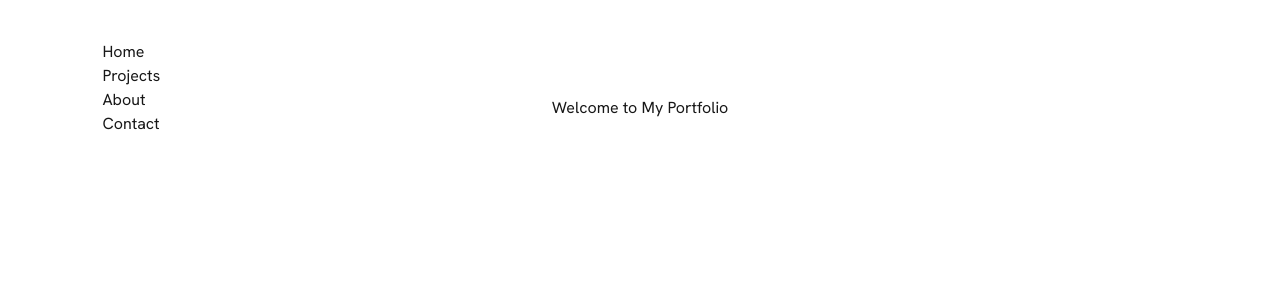
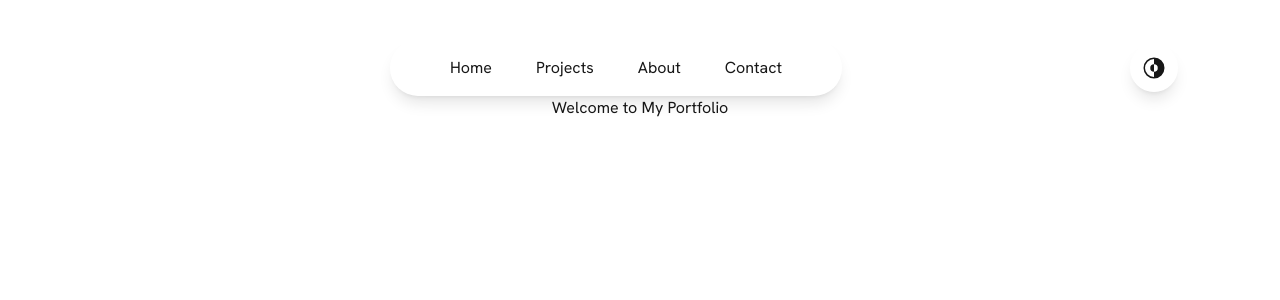
Before and after one commit to myavonbehren/portfolio, a Next.js app in the folder mya-portfolio/: page / in a window 1280 px wide. Shown: the top 300 px of the page. Built offline with nearby package versions, Linux system fonts and the light colour scheme.

Commit message:
Enhance Navbar component with mobile menu functionality and improved styling; refactor NavLinks for better structure and clarity.

```diff
--- a/mya-portfolio/src/app/ui/navbar.tsx
+++ b/mya-portfolio/src/app/ui/navbar.tsx
@@ -1,22 +1,69 @@
+'use client'
+
 import Link from 'next/link'
-import React from 'react'
+import { useRef } from 'react'
+import { CgMenuRightAlt } from "react-icons/cg";
+import { IoInvertMode } from "react-icons/io5";
+import { IoInvertModeOutline } from "react-icons/io5";
+import { CgClose } from "react-icons/cg";
 
 const Navbar = () => {
+    const sideMenuRef = useRef<HTMLDivElement>(null)
+
+    const openSideMenu = () => {
+        if (sideMenuRef.current) {
+            sideMenuRef.current.style.transform = 'translateX(-16rem)'
+        }
+    }
+
+    const closeSideMenu = () => {
+        if (sideMenuRef.current) {
+            sideMenuRef.current.style.transform = 'translateX(16rem)'
+        }
+    }
+
   return (
     <>
     <nav className='
     w-full fixed top-6 px-5 lg:px-8 xl:px-[8%] py-4
-    flex items-center justify-between
+    flex items-center justify-between z-50
     '>
-        <ul>
-            <li><Link href="/">Home</Link></li>
-            <li><Link href="#projects">Projects</Link></li>
-            <li><Link href="#about">About</Link></li>
-            <li><Link href="#contact">Contact</Link></li>
-        </ul>
+        <div>
+            {/* Nothing here */}
+        </div>
+
+        <div className='hidden md:flex items-center gap-7 lg:gap-11 rounded-full px-15 py-4 shadow-lg bg-white/10 backdrop-blur-sm'>
+            <Link href="/">Home</Link>
+            <Link href="#projects">Projects</Link>
+            <Link href="#about">About</Link>
+            <Link href="#contact">Contact</Link>
+        </div>
+
+        <div className='flex items-center gap-'>
+            <button className='rounded-full p-3 shadow-lg bg-white/10 backdrop-blur-sm'>
+                <IoInvertModeOutline className="w-6 h-6"/>
+            </button>
+
+            <button className='block md:hidden ml-3 cursor-pointer rounded-full p-3 shadow-lg bg-white/10 backdrop-blur-sm' onClick={openSideMenu}>
+                <CgMenuRightAlt className="w-6 h-6"/>
+            </button>
+        </div>
+
+        {/* Mobile Menu */}
+        <div ref={sideMenuRef} className="flex md:hidden flex-col gap-4 py-20 px-10 fixed -right-64 top-0 bottom-0 w-80 z-50
+        h-screen bg-white/10 backdrop-blur-lg transition duration-500 shadow-lg">
+            <div className='absolute top-10 right-10' onClick={closeSideMenu}>
+                <CgClose className="w-6 h-6 cursor-pointer"/>
+            </div>
+
+            <Link href="/" onClick={closeSideMenu}>Home</Link>
+            <Link href="#projects" onClick={closeSideMenu}>Projects</Link>
+            <Link href="#about" onClick={closeSideMenu}>About</Link>
+            <Link href="#contact" onClick={closeSideMenu}>Contact</Link>
+        </div>
     </nav>
     </>
   )
 }
 
-export default Navbar
+export default Navbar;
--- a/mya-portfolio/src/app/ui/navlinks.tsx
+++ b/mya-portfolio/src/app/ui/navlinks.tsx
@@ -11,7 +11,9 @@ interface NavLinksProps {
 
 const NavLinks = ({ label, href, isActive }: NavLinksProps) => {
     return (
-      <Link
+    <>
+    {/* Desktop Navbar Items */}
+    <Link
         href={href}
         className={clsx(
           // Base styles - equal width container
@@ -34,10 +36,12 @@ const NavLinks = ({ label, href, isActive }: NavLinksProps) => {
             'hover:scale-102'
           ]
         )}
-      >
-        <span className="relative z-10">{label}</span>
+    >
+    <span className="relative z-10">{label}</span>
+    </Link>
 
-      </Link>
+    {/* Mobile Navbar Items */}
+    </>
     );
   };
 
```
